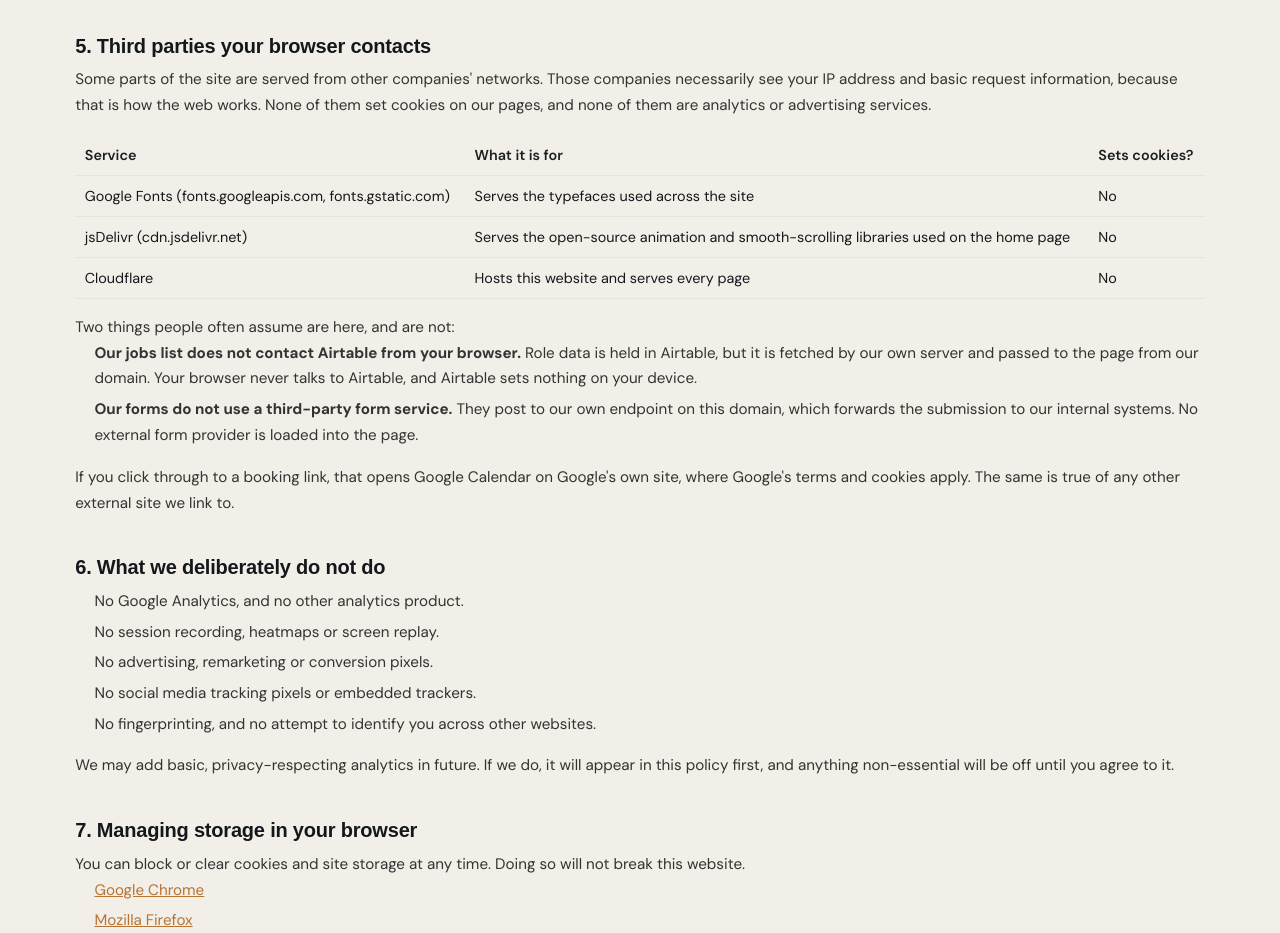
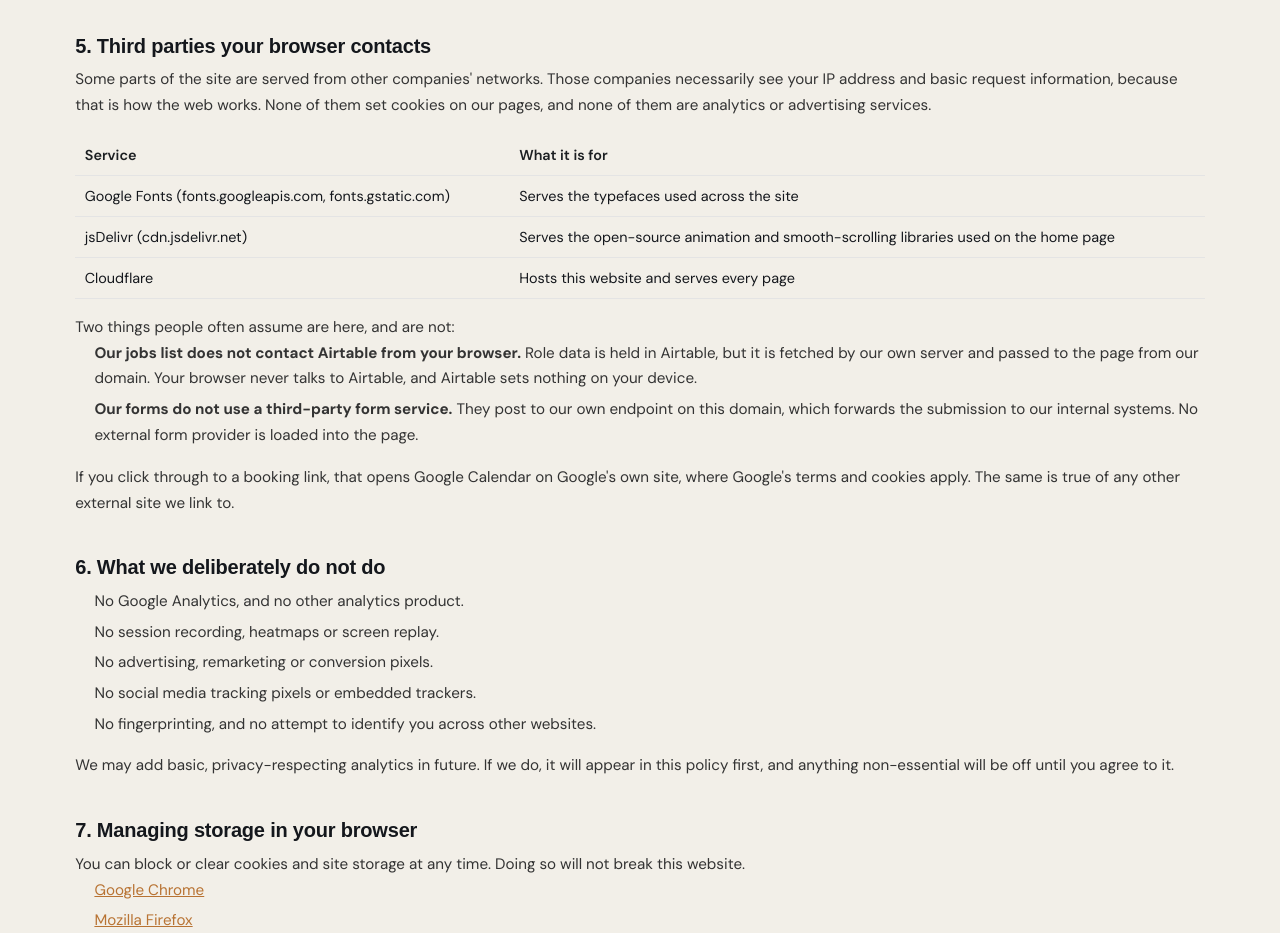
Before and after one commit to ChukaDele/surface-talent, a website with bundled scripts: page cookies.html in a window 1280 px wide. Shown: the part 1240-2173 px from the top of the page. Built offline with nearby package versions, Linux system fonts and the light colour scheme.

Commit message:
Drop the redundant column that was squeezing the cookie table
Every row of the third-party table answered "No" to "Sets cookies?", and the
sentence immediately above the table already says none of them set cookies. The
column carried no information and, pinned to nowrap so its heading stayed
readable, it squeezed the first column hard enough to break "Cloudflare" as
"Cloudfla / re" at 375px.

Two columns leave room for whole words, and mid-word breaking is now scoped to
the hostname column where it belongs.

```diff
--- a/cookies.html
+++ b/cookies.html
@@ -26,10 +26,9 @@
   .legal-body .callout p{margin:0}
   .cookie-table{width:100%;border-collapse:collapse;margin:1rem 0;font-size:.9rem}
   .cookie-table th,.cookie-table td{text-align:left;padding:.55rem .6rem;border-bottom:1px solid #e4e4e4;vertical-align:top}
-  /* Only the hostname column may break mid-token; blanket overflow-wrap shredded
-     the "Sets cookies?" header one letter per line at 375px. */
+  /* Hostnames are the only long tokens here, so only that column may break
+     mid-word. A blanket rule shredded ordinary words like "Cloudflare". */
   .cookie-table td:first-child{overflow-wrap:anywhere}
-  .cookie-table th:last-child,.cookie-table td:last-child{white-space:nowrap}
   .cookie-table th{font-weight:600;color:#1c1f22}
 </style>
 </head>
@@ -110,12 +109,12 @@
     <p>Some parts of the site are served from other companies' networks. Those companies necessarily see your IP address and basic request information, because that is how the web works. None of them set cookies on our pages, and none of them are analytics or advertising services.</p>
     <table class="cookie-table">
       <thead>
-        <tr><th>Service</th><th>What it is for</th><th>Sets cookies?</th></tr>
+        <tr><th>Service</th><th>What it is for</th></tr>
       </thead>
       <tbody>
-        <tr><td>Google Fonts (fonts.googleapis.com, fonts.gstatic.com)</td><td>Serves the typefaces used across the site</td><td>No</td></tr>
-        <tr><td>jsDelivr (cdn.jsdelivr.net)</td><td>Serves the open-source animation and smooth-scrolling libraries used on the home page</td><td>No</td></tr>
-        <tr><td>Cloudflare</td><td>Hosts this website and serves every page</td><td>No</td></tr>
+        <tr><td>Google Fonts (fonts.googleapis.com, fonts.gstatic.com)</td><td>Serves the typefaces used across the site</td></tr>
+        <tr><td>jsDelivr (cdn.jsdelivr.net)</td><td>Serves the open-source animation and smooth-scrolling libraries used on the home page</td></tr>
+        <tr><td>Cloudflare</td><td>Hosts this website and serves every page</td></tr>
       </tbody>
     </table>
     <p>Two things people often assume are here, and are not:</p>
```
